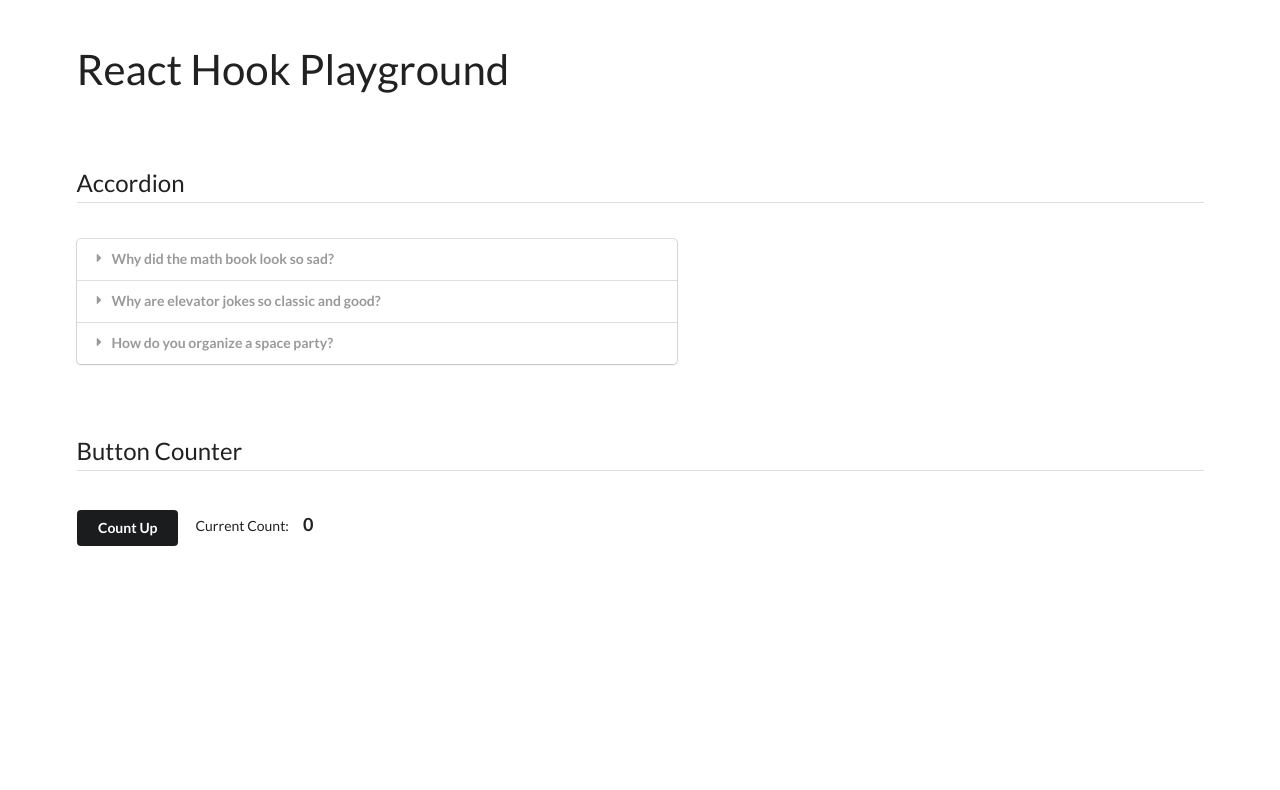
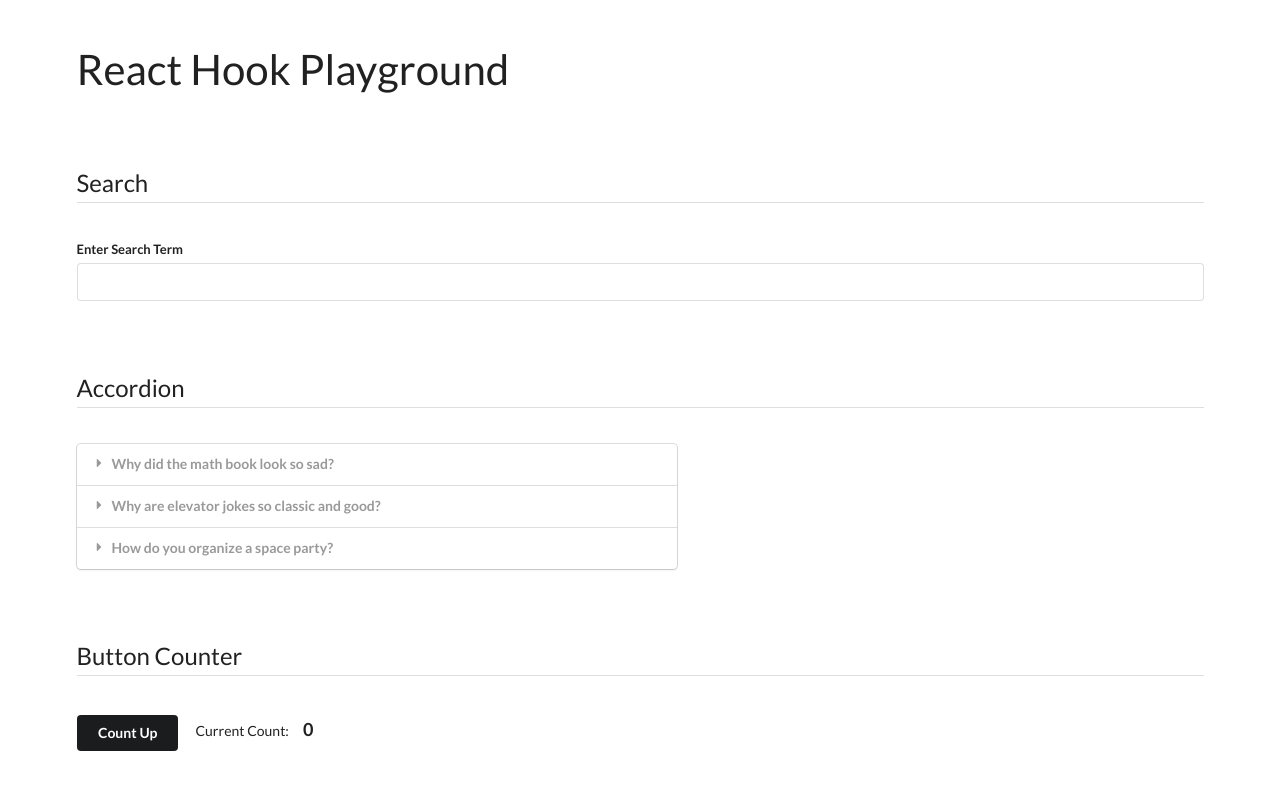
Before and after one commit to stringtheory/react-hook-playground, a React (Create React App) app: page / in a window 1280 px wide. Shown: the top 790 px of the page. Built offline with nearby package versions, Linux system fonts and the light colour scheme.

Commit message:
add boilerplate to search component

```diff
--- a/src/App.js
+++ b/src/App.js
@@ -1,6 +1,7 @@
 import React from 'react';
 import Accordion from './components/Accordion';
 import ButtonCounter from './components/ButtonCounter';
+import Search from './components/Search';
 import './App.css';
 
 const items = [
@@ -22,6 +23,9 @@
   return (
     <main className="ui container">
       <h1>React Hook Playground</h1>
+      <h2 className="ui dividing header">Search</h2>
+      <Search />
+
       <h2 className="ui dividing header">Accordion</h2>
       <Accordion items={items} />
 
--- /dev/null
+++ b/src/components/Search.js
@@ -0,0 +1,21 @@
+import React, { useState } from 'react';
+
+const Search = () => {
+  const [term, setTerm] = useState('');
+
+  return (
+    <React.Fragment>
+      <div className="ui form">
+        <div className="field">
+          <label>Enter Search Term</label>
+          <input value={term}
+                 onChange={(e) => setTerm(e.target.value)}
+                 className="input"
+           />
+        </div>
+      </div>
+    </React.Fragment>
+  );
+};
+
+export default Search;
```
